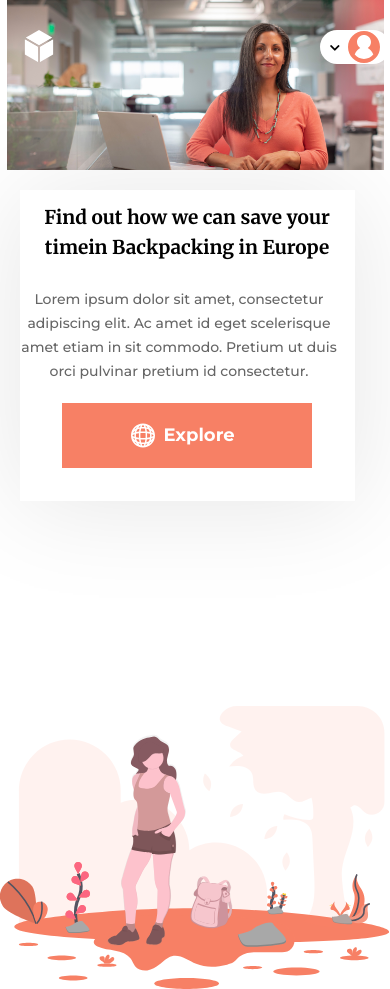
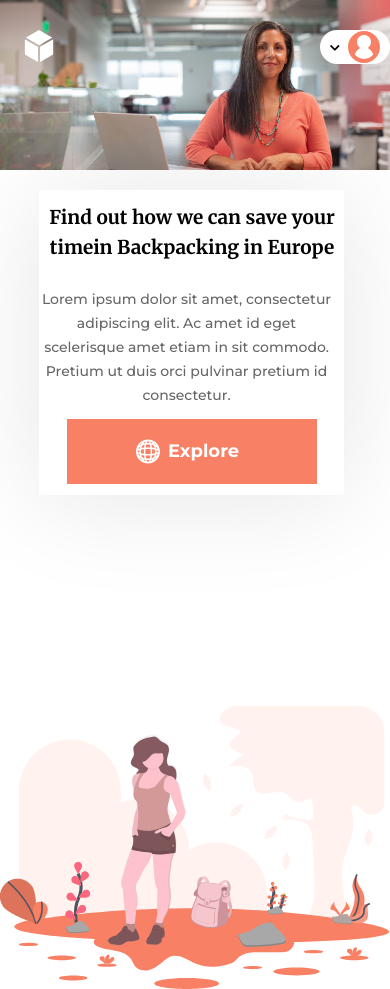
Before and after one commit to Mehemmed0330/Figma.github.io, a plain HTML site: page index.html in a window 390 px wide. Shown: the top 989 px of the page. Drawn offline with Linux system fonts and the light colour scheme.

Commit message:
Figma-LastTask

```diff
--- a/css/media.css
+++ b/css/media.css
@@ -8,7 +8,7 @@
         background-image: url("../images/Rectangle\ 1.png");
         background-position: center;
         background-repeat: no-repeat;
-        background-size: contain;
+        background-size: cover;
     }
     .logo {
         margin-left: 23px;
@@ -19,16 +19,16 @@
         height: 34px;
     }
     .backpacking_data {
-        width: 335px;
-        height: 311px;
-        left: 5%;
+        width: 305px;
+        height: 305px;
+        left: 10%;
         top: 190px;
     }
     .data_title {
         text-align: center;
     }
     .data_title h1 {
-        width: 335px;
+        width: 306px;
         height: 85px;
         margin-top: 12px;
         line-height: 30px;
@@ -37,7 +37,7 @@
     }
     .data_text {
         margin-top: 0px;
-        width: 319px;
+        width: 295px;
         height: 96px;
         margin-left: 0px;
         text-align: center;
@@ -47,7 +47,7 @@
         line-height: 24px;
     }
     .explore_btn {
-        margin: 20px auto;
+        margin: 36px auto;
     }
     .backpacking_easycamper_cards {
         margin-left: 0px;
@@ -138,7 +138,7 @@
         height: 170vh;
     }
     .footer_top_data {
-        padding: 33px 90px;
+        padding: 33px 71px !important;
         display: block;
     }
     .discover_network {
@@ -150,13 +150,16 @@
     .asistance_network {
         padding: 20px 0px;
     }
+    .meet_comfort {
+        width: 0px;
+    }
     .end_footer {
         display: block;
-        margin-left: 0px;
+        margin-left: 10px;
     }
     .footer_menu {
         margin-top: 10px;
-        width: 360px;
+        width: 345px;
     }
 }
 
```
